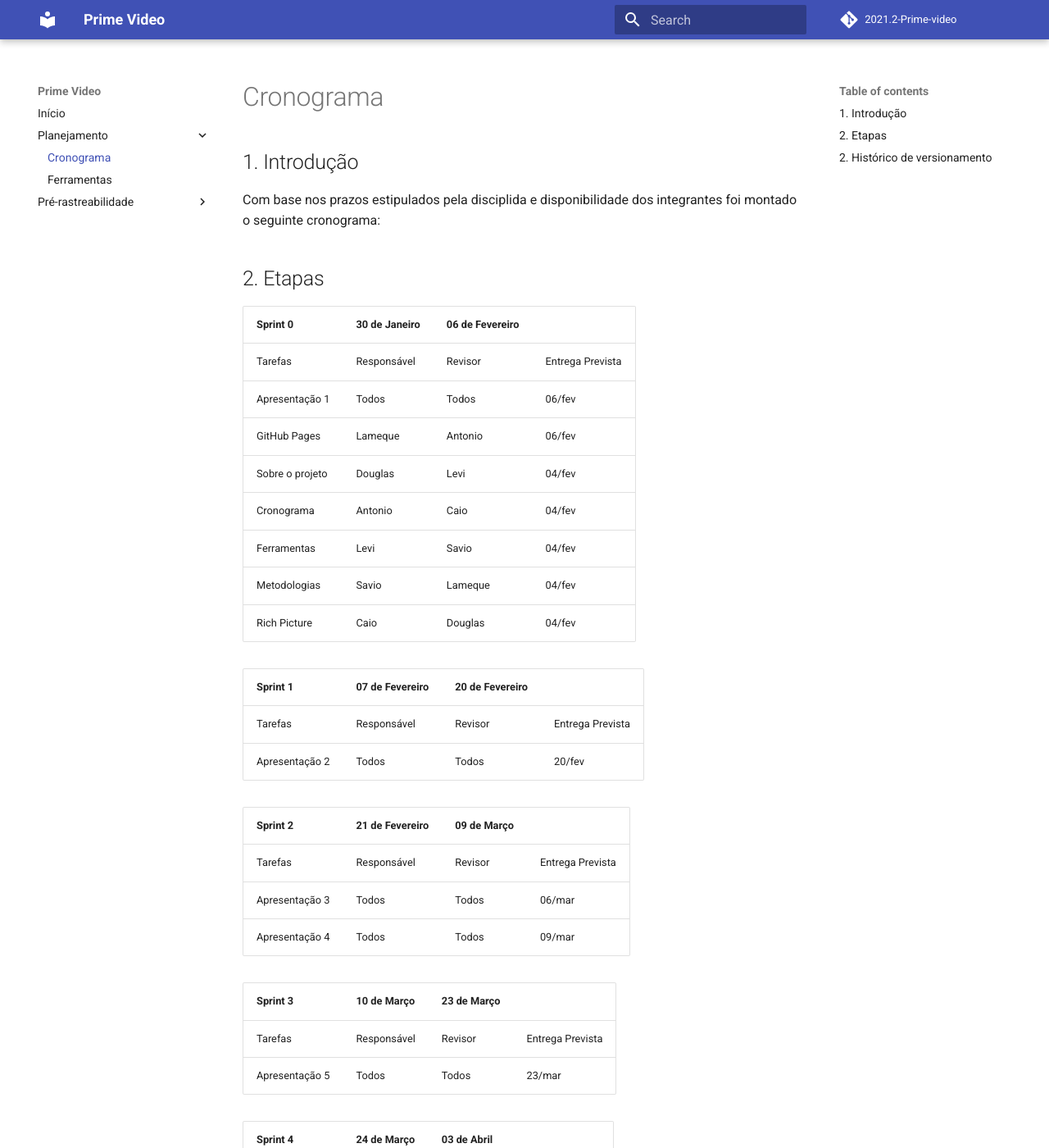
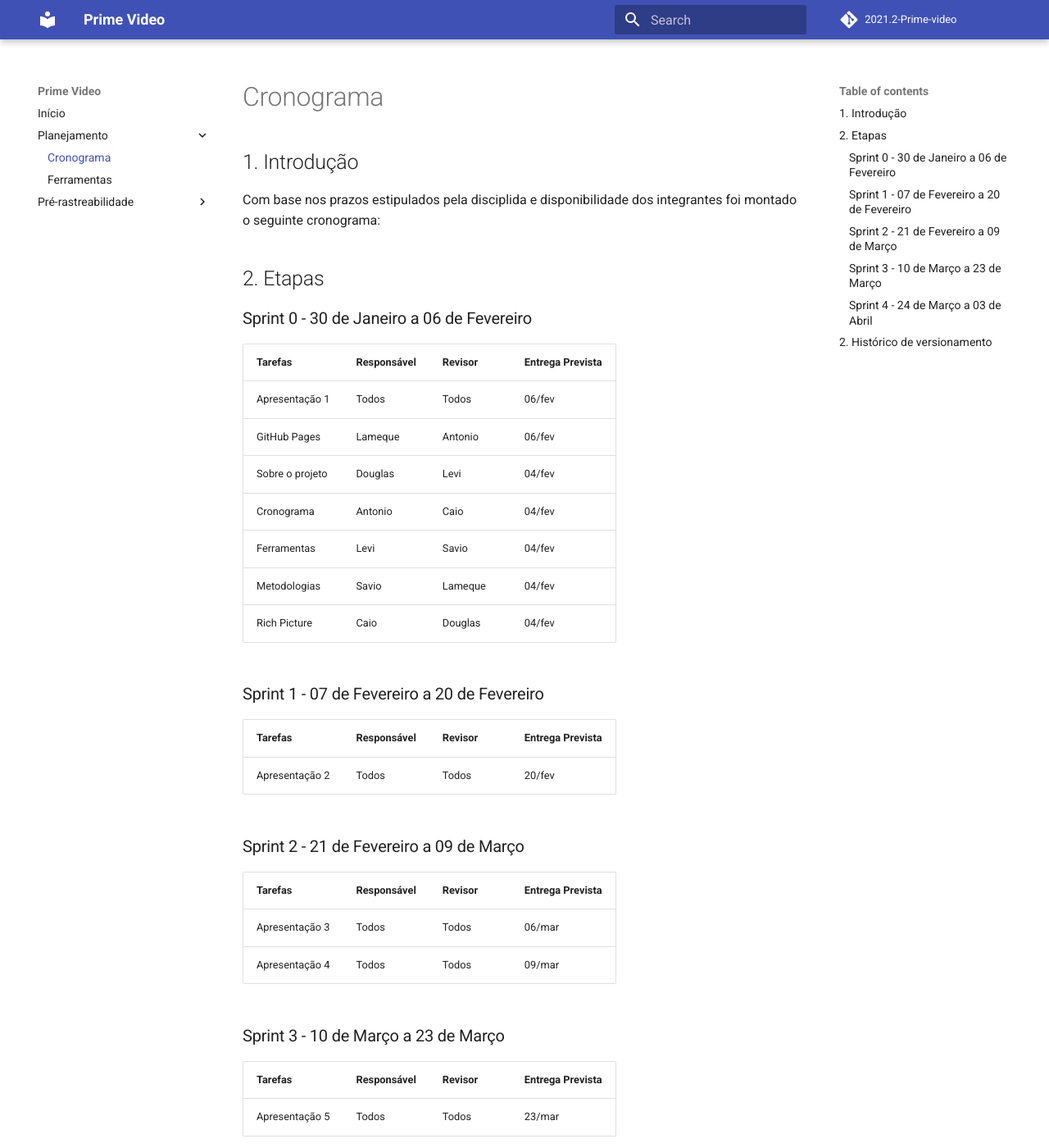
Before and after one commit to Requisitos-de-Software/2021.2-Prime-video, an MkDocs documentation site: the page built from docs/planejamento/cronograma.md, in a window 1280 px wide and 1400 px high. Shown: the whole window at 82% size. Built offline with MkDocs 1.6.1 and Material for MkDocs 9.7.7, drawn with Linux system fonts in a browser that asks for light colours; comment, search, counter and statistics services are not loaded; some of the changed text lies outside the part shown.

Commit message:
Update cronograma.md

```diff
--- a/docs/planejamento/cronograma.md
+++ b/docs/planejamento/cronograma.md
@@ -5,10 +5,10 @@
 Com base nos prazos estipulados pela disciplida e disponibilidade dos integrantes foi montado o seguinte cronograma:
 
 ## 2. Etapas
+### Sprint 0 - 30 de Janeiro a 06 de Fevereiro
 
-| Sprint 0        | 30 de Janeiro | 06 de Fevereiro |                  |
+| Tarefas         | Responsável   | Revisor         | Entrega Prevista |
 | --------------- | ------------- | --------------- | ---------------- |
-| Tarefas         | Responsável   | Revisor         | Entrega Prevista |
 | Apresentação 1  | Todos         | Todos           | 06/fev           |
 | GitHub Pages    | Lameque       | Antonio         | 06/fev           |
 | Sobre o projeto | Douglas       | Levi            | 04/fev           |
@@ -17,25 +17,29 @@
 | Metodologias    | Savio         | Lameque         | 04/fev           |
 | Rich Picture    | Caio          | Douglas         | 04/fev           |
 
-| Sprint 1       | 07 de Fevereiro | 20 de Fevereiro |                  |
+### Sprint 1 - 07 de Fevereiro a 20 de Fevereiro
+
+| Tarefas        | Responsável     | Revisor         | Entrega Prevista |
 | -------------- | --------------- | --------------- | ---------------- |
-| Tarefas        | Responsável     | Revisor         | Entrega Prevista |
 | Apresentação 2 | Todos           | Todos           | 20/fev           |
 
-| Sprint 2       | 21 de Fevereiro | 09 de Março |                  |
+### Sprint 2 - 21 de Fevereiro a 09 de Março
+
+| Tarefas        | Responsável     | Revisor     | Entrega Prevista |
 | -------------- | --------------- | ----------- | ---------------- |
-| Tarefas        | Responsável     | Revisor     | Entrega Prevista |
 | Apresentação 3 | Todos           | Todos       | 06/mar           |
 | Apresentação 4 | Todos           | Todos       | 09/mar           |
 
-| Sprint 3       | 10 de Março | 23 de Março |                  |
+### Sprint 3 - 10 de Março a 23 de Março
+
+| Tarefas        | Responsável | Revisor     | Entrega Prevista |
 | -------------- | ----------- | ----------- | ---------------- |
-| Tarefas        | Responsável | Revisor     | Entrega Prevista |
 | Apresentação 5 | Todos       | Todos       | 23/mar           |
 
-| Sprint 4       | 24 de Março | 03 de Abril |                  |
+### Sprint 4 - 24 de Março a 03 de Abril
+
+| Tarefas        | Responsável | Revisor     | Entrega Prevista |
 | -------------- | ----------- | ----------- | ---------------- |
-| Tarefas        | Responsável | Revisor     | Entrega Prevista |
 | Apresentação 6 | Todos       | Todos       | 03/abr           |
 
 
```
